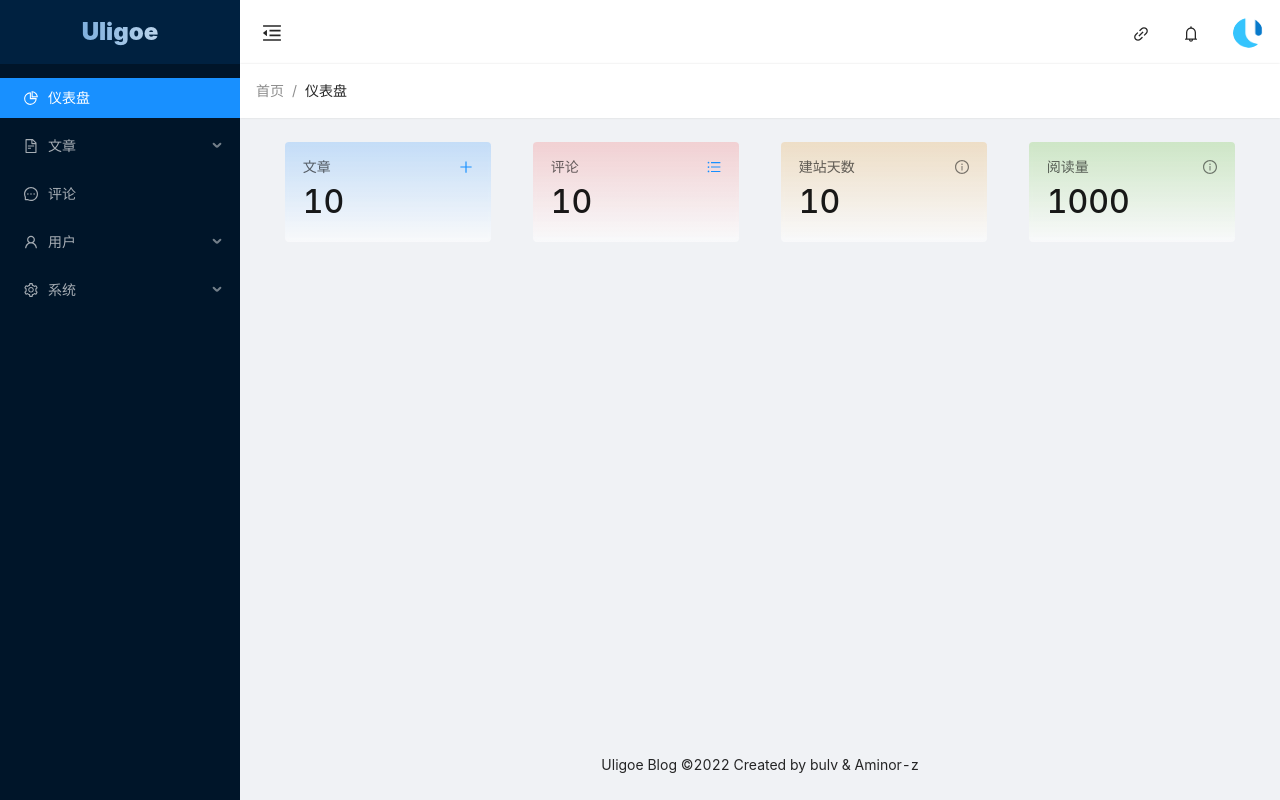
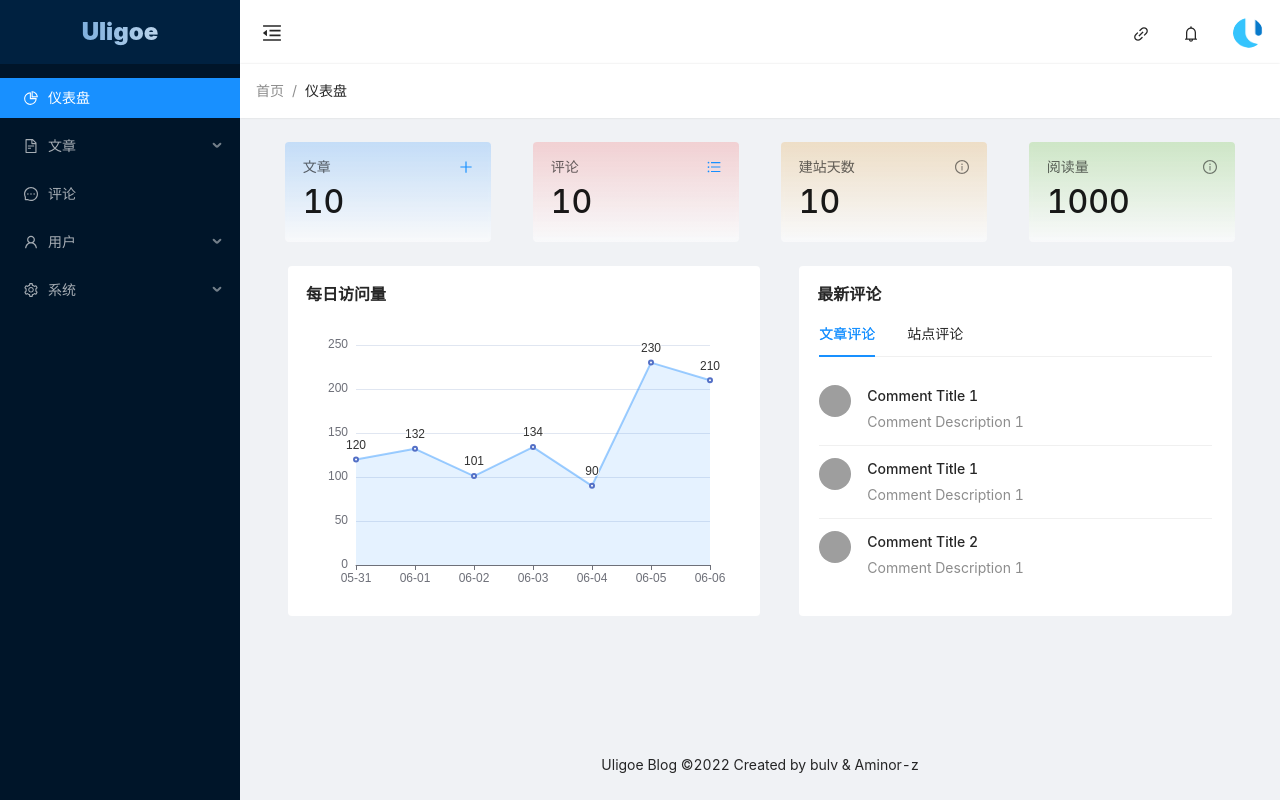
Before and after one commit to uligoe/uligoe-admin-front, a Vue app: page /#/dashboard in a window 1280 px wide. Built offline with nearby package versions, Linux system fonts and the light colour scheme; grey boxes are pictures that could not be loaded.

Commit message:
Update DashBoard Page

```diff
--- a/package.json
+++ b/package.json
@@ -10,7 +10,9 @@
   "dependencies": {
     "ant-design-vue": "^3.2.5",
     "core-js": "^3.8.3",
+    "echarts": "^5.3.2",
     "less-loader": "^11.0.0",
+    "mitt": "^3.0.0",
     "nprogress": "^0.2.0",
     "vue": "^3.2.13",
     "vue-router": "^4.0.15"
--- a/src/components/Header.vue
+++ b/src/components/Header.vue
@@ -6,6 +6,7 @@ import {
     LinkOutlined,
     BellOutlined,
 } from "@ant-design/icons-vue";
+import emitter from '@/utils/eventbus'
 
 const props = defineProps({
     collapsed: {
@@ -18,6 +19,7 @@ const emits = defineEmits(["update:collapsed"]);
 
 const handleCollapse = () => {
     emits("update:collapsed", !props.collapsed);
+    emitter.emit('resizeChartEmit');
 };
 </script>
 
--- /dev/null
+++ b/src/utils/common.js
@@ -0,0 +1,14 @@
+// utils/common.js
+
+// 防抖
+export const _debounce = (fn, delay = 300) => {
+    var timer = null;
+    return function () {
+        var _this = this;
+        var args = arguments;
+        if (timer) clearTimeout(timer);
+        timer = setTimeout(function () {
+            fn.apply(_this, args);
+        }, delay);
+    };
+}
--- /dev/null
+++ b/src/utils/eventbus.js
@@ -0,0 +1,3 @@
+import mitt from "mitt";
+const emitter = mitt();
+export default emitter;
--- a/src/views/DashBoard/DashBoard.vue
+++ b/src/views/DashBoard/DashBoard.vue
@@ -5,6 +5,70 @@ import {
     UnorderedListOutlined,
     InfoCircleOutlined,
 } from "@ant-design/icons-vue";
+import { onMounted, ref } from "vue";
+import { createLineChart } from "./echart";
+import { _debounce } from "@/utils/common";
+import * as echarts from 'echarts'
+import emitter from '@/utils/eventbus'
+const visitCountList = ref([
+    {
+        date: "05-31",
+        count: "120",
+    },
+    {
+        date: "06-01",
+        count: "132",
+    },
+    {
+        date: "06-02",
+        count: "101",
+    },
+    {
+        date: "06-03",
+        count: "134",
+    },
+    {
+        date: "06-04",
+        count: "90",
+    },
+    {
+        date: "06-05",
+        count: "230",
+    },
+    {
+        date: "06-06",
+        count: "210",
+    },
+]);
+
+const data = ref([
+    {
+        title: "Comment Title 1",
+        description: "Comment Description 1",
+    },
+    {
+        title: "Comment Title 1",
+        description: "Comment Description 1",
+    },
+    {
+        title: "Comment Title 2",
+        description: "Comment Description 1",
+    },
+]);
+
+const resizeChart = () => {
+    _debounce(() => {
+        echarts.init(document.getElementById("chart-content")).resize();
+    }, 300)();
+};
+
+onMounted(() => {
+    createLineChart("chart-content", visitCountList.value);
+    emitter.on('resizeChartEmit', resizeChart);
+    window.addEventListener("resize", () => {
+      resizeChart()
+    });
+});
 </script>
 
 <template>
@@ -13,41 +77,115 @@ import {
             <DataCard :title="'文章'" :number="10" class="data-card">
                 <a-popover>
                     <router-link to="/3">
-                      <plus-outlined class="cursor-pointer" :style="{ color: '#1890ff' }"></plus-outlined>
+                        <plus-outlined
+                            class="cursor-pointer"
+                            :style="{ color: '#1890ff' }"
+                        ></plus-outlined>
                     </router-link>
                     <template #content> 写文章 </template>
                 </a-popover>
             </DataCard>
         </a-col>
         <a-col :span="5">
-            <DataCard :title="'评论'" :number="10" :color="'red'" class="data-card" >
+            <DataCard
+                :title="'评论'"
+                :number="10"
+                :color="'red'"
+                class="data-card"
+            >
                 <a-popover>
                     <router-link to="/6">
-                      <unordered-list-outlined class="cursor-pointer" :style="{ color: '#1890ff' }"></unordered-list-outlined>
+                        <unordered-list-outlined
+                            class="cursor-pointer"
+                            :style="{ color: '#1890ff' }"
+                        ></unordered-list-outlined>
                     </router-link>
                     <template #content> 查看评论 </template>
                 </a-popover>
             </DataCard>
         </a-col>
         <a-col :span="5">
-            <DataCard :title="'建站天数'" :number="10" :color="'yellow'" class="data-card" >
+            <DataCard
+                :title="'建站天数'"
+                :number="10"
+                :color="'yellow'"
+                class="data-card"
+            >
                 <a-popover>
-                    <info-circle-outlined class="cursor-pointer" :style="{ color: '#00000080' }"></info-circle-outlined>
+                    <info-circle-outlined
+                        class="cursor-pointer"
+                        :style="{ color: '#00000080' }"
+                    ></info-circle-outlined>
                     <template #content> 建站时间: {{ "2022-06-06" }} </template>
                 </a-popover>
             </DataCard>
         </a-col>
         <a-col :span="5">
-            <DataCard :title="'阅读量'" :number="1000" :color="'green'" class="data-card" >
+            <DataCard
+                :title="'阅读量'"
+                :number="1000"
+                :color="'green'"
+                class="data-card"
+            >
                 <a-popover>
-                    <info-circle-outlined class="cursor-pointer" :style="{ color: '#00000080' }"></info-circle-outlined>
+                    <info-circle-outlined
+                        class="cursor-pointer"
+                        :style="{ color: '#00000080' }"
+                    ></info-circle-outlined>
                     <template #content> 阅读量: {{ 1000 }} </template>
                 </a-popover>
             </DataCard>
         </a-col>
     </a-row>
-    <a-row justify="space-around">
-
+    <a-row justify="space-between" class="chart-info-panel">
+        <a-col :span="12">
+            <div class="chart panel">
+                <h1 class="title">每日访问量</h1>
+                <div class="content" id="chart-content" :ref="chartDom"></div>
+            </div>
+        </a-col>
+        <a-col :span="11">
+            <div class="news panel">
+                <h1 class="title">最新评论</h1>
+                <div class="content">
+                    <a-tabs
+                        v-model:activeKey="activeKey"
+                        style="margin-top: -24px"
+                    >
+                        <a-tab-pane key="1" tab="文章评论"
+                            ><a-list
+                                item-layout="horizontal"
+                                :data-source="data"
+                            >
+                                <template #renderItem="{ item }">
+                                    <a-list-item>
+                                        <a-list-item-meta
+                                            :description="item.description"
+                                        >
+                                            <template #title>
+                                                <a
+                                                    href="https://www.antdv.com/"
+                                                    >{{ item.title }}</a
+                                                >
+                                            </template>
+                                            <template #avatar>
+                                                <a-avatar
+                                                    src="https://joeschmoe.io/api/v1/random"
+                                                />
+                                            </template>
+                                        </a-list-item-meta>
+                                    </a-list-item>
+                                </template> </a-list
+                        ></a-tab-pane>
+                        <a-tab-pane
+                            key="2"
+                            tab="站点评论"
+                            force-render
+                        ></a-tab-pane>
+                    </a-tabs>
+                </div>
+            </div>
+        </a-col>
     </a-row>
 </template>
 
@@ -59,4 +197,28 @@ import {
         }
     }
 }
+
+.chart-info-panel {
+    padding: 24px;
+    .panel {
+        width: 100%;
+        height: 350px;
+        background: #fff;
+        border-radius: 4px;
+
+        .title {
+            padding: 16px 18px 0 18px;
+            font-size: 16px;
+            font-weight: bold;
+        }
+
+        .content {
+            width: 100%;
+            height: 280px;
+            padding: 20px;
+            padding-bottom: 0;
+            overflow: auto;
+        }
+    }
+}
 </style>
--- a/src/views/DashBoard/components/DataCard.vue
+++ b/src/views/DashBoard/components/DataCard.vue
@@ -1,5 +1,5 @@
 <script setup>
-import { defineProps } from "vue";
+import { defineProps, onMounted, ref } from "vue";
 
 const props = defineProps({
     number: {
@@ -15,12 +15,28 @@ const props = defineProps({
         default: "blue",
     },
 });
+
+const count = ref(props.number - 150 > 0 ? props.number - 150 : 0);
+
+const slowltCountNumber = (number) => {
+    const timer = setInterval(() => {
+        count.value += 1;
+        if (count.value >= number) {
+            clearInterval(timer);
+        }
+    }, 5);
+    return count;
+};
+
+onMounted(() => {
+    slowltCountNumber(props.number);
+})
 </script>
 
 <template>
     <div class="data-card" :class="props.color">
         <h1 class="title">{{ props.title }}</h1>
-        <h1 class="number">{{ props.number }}</h1>
+        <h1 class="number">{{ count }}</h1>
         <div class="icon-slot"><slot class="icon"></slot></div>
     </div>
 </template>
--- /dev/null
+++ b/src/views/DashBoard/echart/index.js
@@ -0,0 +1,52 @@
+import * as echarts from 'echarts'
+
+export const createLineChart = (dom, data) => {
+    let chartDom = document.getElementById(dom);
+    let myChart = echarts.init(chartDom);
+    let option;
+
+    const xData = data.map(item => item.date);
+    const yData = data.map(item => item.count);
+
+    option = {
+        grid: {
+            top: '10px',
+            left: '20px',
+            right: '30px',
+            bottom: '10px',
+            containLabel: true
+        },
+        xAxis: {
+            type: 'category',
+            boundaryGap: false,
+            data: xData
+        },
+        yAxis: {
+            type: 'value'
+        },
+        series: [
+            {
+                itemStyle: {
+                    normal: {
+                        lineStyle: {
+                            color: '#409EFF80'
+                        }
+                    }
+                },
+
+                label: {
+                    show: true,
+                    position: 'top'
+                },
+                type: 'line',
+                stack: 'Total',
+                areaStyle: {
+                    color: '#409EFF30'
+                },
+                data: yData
+            }
+        ]
+    };
+
+    option && myChart.setOption(option);
+}
```
Also changed, not shown: 1 other file (tests, documents, lock files or other folders).
